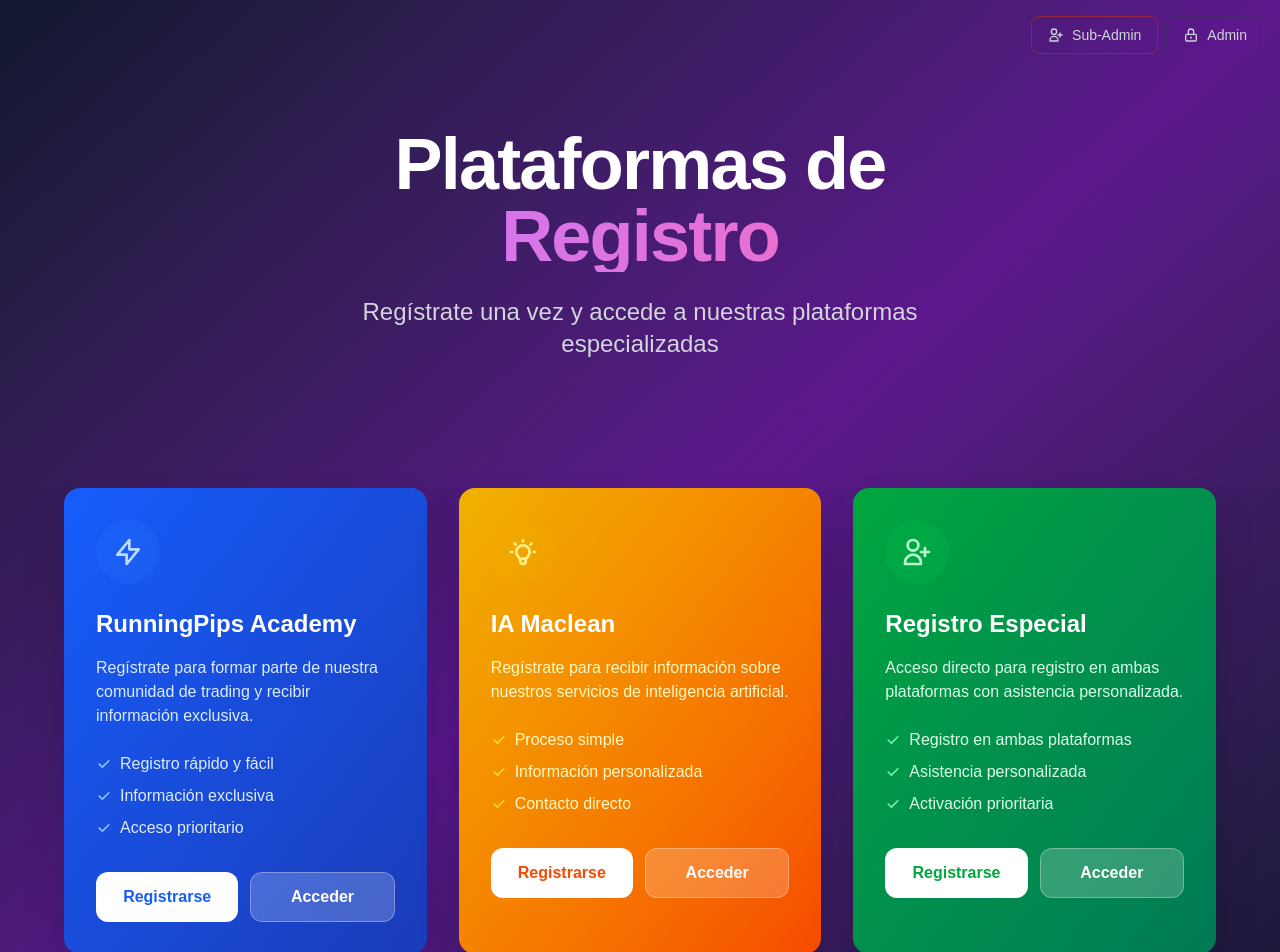
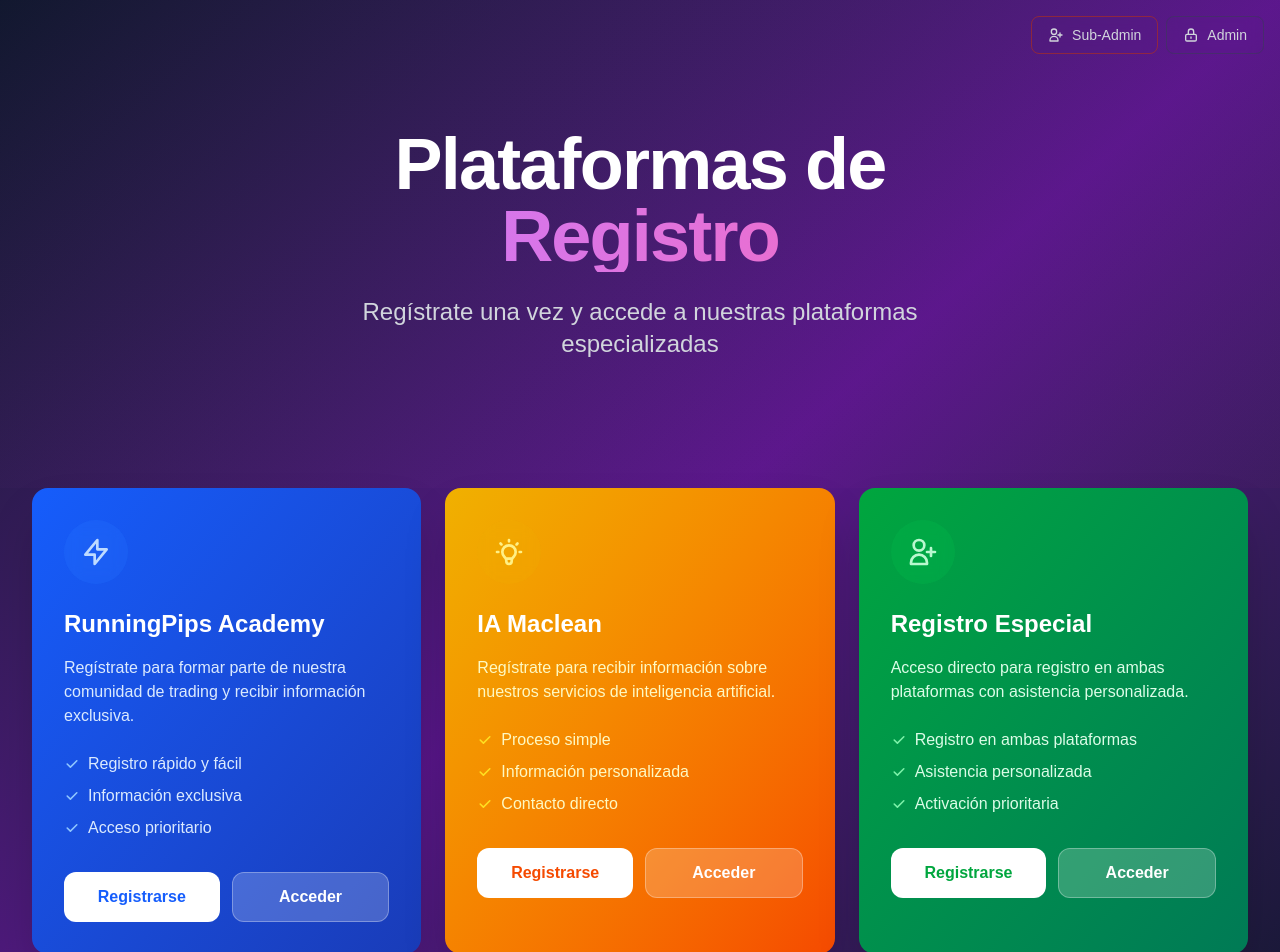
Before and after one commit to jhon0608/formulario-multiples, a Next.js app: page / in a window 1280 px wide. Shown: the top 952 px of the page. Built offline with nearby package versions, Linux system fonts and the light colour scheme.

Commit message:
Fix: Mejorar visualización de las 3 tarjetas en la página principal

```diff
--- a/src/app/page.tsx
+++ b/src/app/page.tsx
@@ -62,8 +62,8 @@
 
       {/* Cards Section */}
       <div className="relative px-4 pb-16 sm:px-6 lg:px-8">
-        <div className="mx-auto max-w-6xl">
-          <div className="grid gap-8 md:grid-cols-2 lg:grid-cols-3">
+        <div className="mx-auto max-w-7xl">
+          <div className="grid gap-6 sm:grid-cols-1 md:grid-cols-2 lg:grid-cols-3 xl:grid-cols-3 auto-rows-fr">
 
             {/* RunningPips Academy Card */}
             <div className="group relative overflow-hidden rounded-2xl bg-gradient-to-br from-blue-600 to-blue-800 p-8 shadow-2xl transition-all duration-300 hover:scale-105 hover:shadow-blue-500/25">
```
